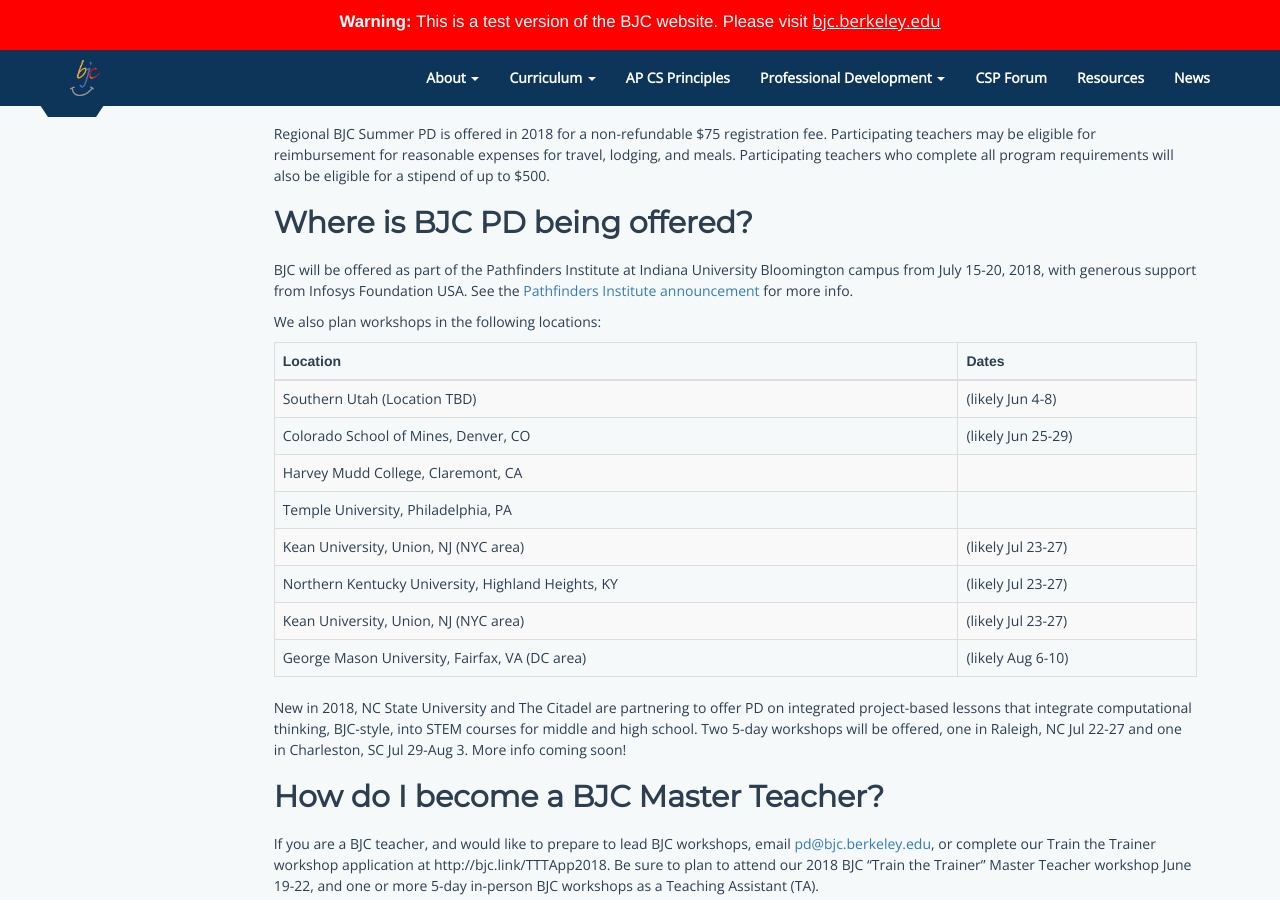
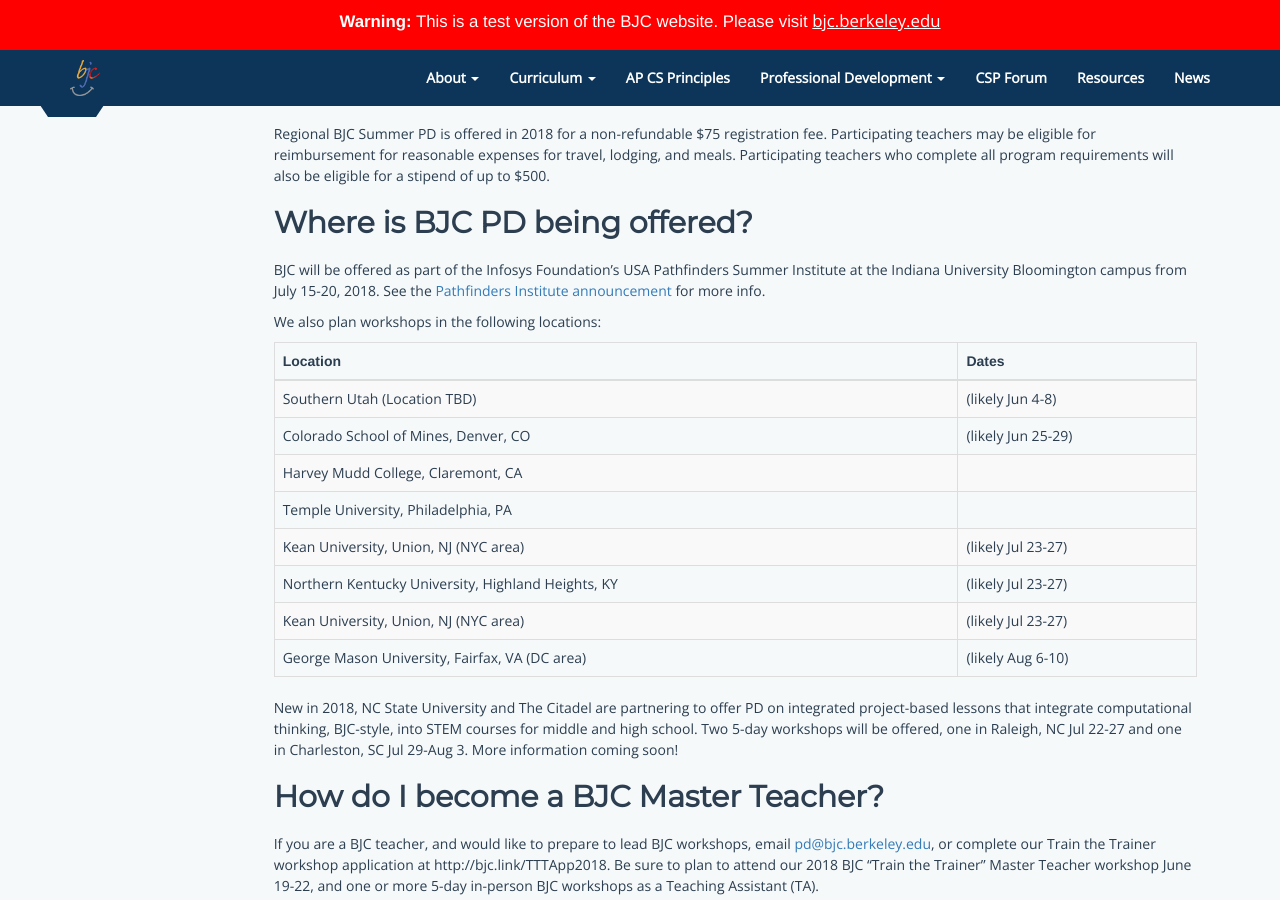
Before and after one commit to beautyjoy/beautyjoy.github.io, a Jekyll site: the page built from summer-pd/index.md, in a window 1280 px wide and 900 px high, scrolled down 2133 px. Built offline with Jekyll 4.4.1, drawn with Linux system fonts in a browser that asks for light colours; some of the changed text lies outside the part shown.

Commit message:
Updated Infosys specific naming

```diff
--- a/summer-pd/index.md
+++ b/summer-pd/index.md
@@ -25,7 +25,7 @@
 [nsf-2]: https://nsf.gov/awardsearch/showAward?AWD_ID=1542922
 [pd-email]: mailto:pd@bjc.berkeley.edu
 
-## The BJC curriculum, in short
+## The BJC Curriculum, In Short
 
 BJC, The Beauty and Joy of Computing, is an AP Computer Science Principles curriculum that emphasizes the joy and complexity of creating visual computer programs and apps, balanced with critical reflection on both the potential benefits and harms of new computing technologies. The Beauty and Joy of Computing adheres to the College Board's new [AP Computer Science Principles](https://advancesinap.collegeboard.org/stem/computer-science-principles) course requirements.
 
@@ -70,7 +70,7 @@
 
 ## Where is BJC PD being offered?
 
-BJC will be offered as part of the Pathfinders Institute at Indiana University Bloomington campus from July 15-20, 2018, with generous support from Infosys Foundation USA. See the [Pathfinders Institute announcement][pathfinders] for more info.
+BJC will be offered as part of the Infosys Foundation's USA Pathfinders Summer Institute at the Indiana University Bloomington campus from July 15-20, 2018. See the [Pathfinders Institute announcement][pathfinders] for more info.
 
 [pathfinders]: http://www.infosys.org/infosys-foundation-usa/media/press/Pages/free-cs-training-800-teachers-summer2018.aspx
 
@@ -78,7 +78,7 @@
 
 {% include_relative _pd_locations.html %}
 
-New in 2018, NC State University and The Citadel are partnering to offer PD on integrated project-based lessons that integrate computational thinking, BJC-style, into STEM courses for middle and high school. Two 5-day workshops will be offered, one in Raleigh, NC  Jul 22-27 and one in Charleston, SC Jul 29-Aug 3. More info coming soon!
+New in 2018, NC State University and The Citadel are partnering to offer PD on integrated project-based lessons that integrate computational thinking, BJC-style, into STEM courses for middle and high school. Two 5-day workshops will be offered, one in Raleigh, NC  Jul 22-27 and one in Charleston, SC Jul 29-Aug 3. More information coming soon!
 
 ## How do I become a BJC Master Teacher?
 If you are a BJC teacher, and would like to prepare to lead BJC workshops, email [pd@bjc.berkeley.edu][pd-email], or complete our Train the Trainer workshop application at http://bjc.link/TTTApp2018. Be sure to plan to attend our 2018 BJC "Train the Trainer" Master Teacher workshop June 19-22, and one or more 5-day in-person BJC workshops as a Teaching Assistant (TA).
```
